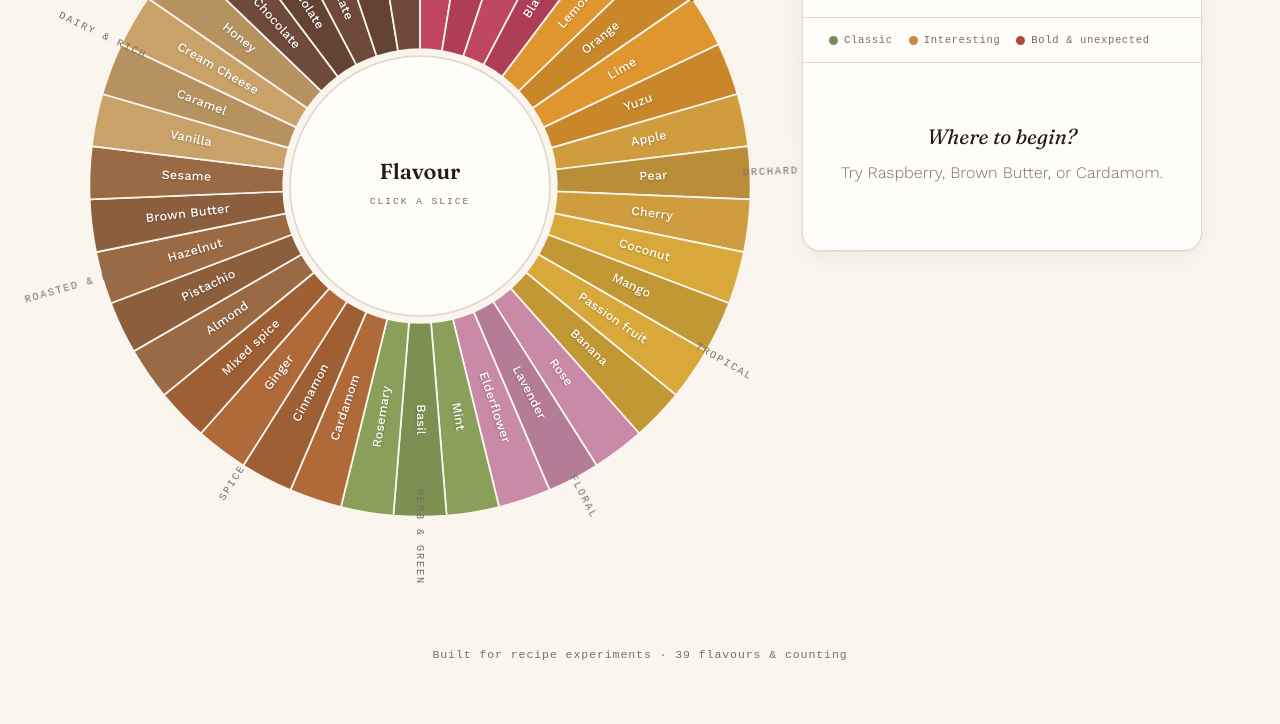
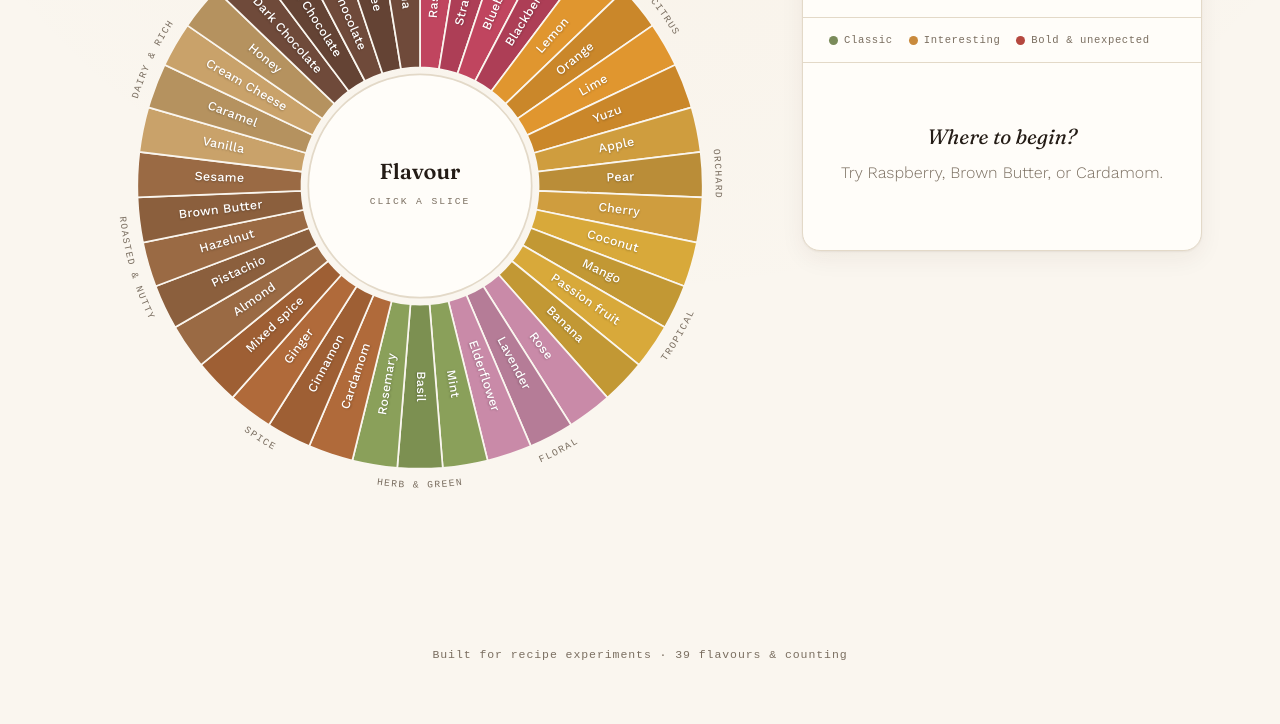
Before and after one commit to Maween/Tastewheel, a plain HTML site: page index.html in a window 1280 px wide. Shown: the part 522-1246 px from the top of the page. Drawn offline with nearby package versions, Linux system fonts and the light colour scheme; a web font is replaced by a local one.

Commit message:
Update index.html

```diff
--- a/index.html
+++ b/index.html
@@ -51,7 +51,7 @@
   .seg.dim{opacity:.28}
   .seg.active{filter:brightness(1.12) drop-shadow(0 4px 10px rgba(60,40,20,.25))}
   .seg-label{font-family:'Work Sans',sans-serif;font-weight:500;font-size:11px;fill:#fff;pointer-events:none;letter-spacing:.02em;text-shadow:0 1px 2px rgba(0,0,0,.25)}
-  .fam-label{font-family:'Spline Sans Mono',monospace;font-size:9px;letter-spacing:.18em;text-transform:uppercase;fill:var(--muted);pointer-events:none}
+  .fam-label{font-family:'Spline Sans Mono',monospace;font-size:8.5px;letter-spacing:.14em;text-transform:uppercase;fill:var(--muted);pointer-events:none;dominant-baseline:central}
   .hub{font-family:'Fraunces',serif;text-anchor:middle;fill:var(--ink)}
   .hub-main{font-size:19px;font-weight:600}
   .hub-sub{font-family:'Spline Sans Mono',monospace;font-size:8.5px;letter-spacing:.2em;text-transform:uppercase;fill:var(--muted)}
@@ -315,7 +315,7 @@ let MODE='bake';
 /* ---------- BUILD WHEEL ---------- */
 const svg = document.getElementById('wheel');
 const SVGNS = "http://www.w3.org/2000/svg";
-const CX=300, CY=300, R_OUT=290, R_IN=120, R_FAM=300;
+const CX=300, CY=300, R_OUT=248, R_IN=104, R_FAM=262;
 const TWO_PI = Math.PI*2;
 
 function polar(cx,cy,r,a){return [cx+r*Math.cos(a), cy+r*Math.sin(a)];}
@@ -388,18 +388,34 @@ function buildWheel(ds){
       path.addEventListener('click',()=>select(flav.n));
       angle=a1;
     });
-    // family label outside
+    // family label — curved text following the ring, sitting in the outer margin
     const famMid=(famStart+angle)/2;
-    let [fx,fy]=polar(CX,CY,R_FAM+8,famMid);
-    let fdeg=famMid*180/Math.PI;
-    let frot=fdeg; if(fdeg>90&&fdeg<270) frot=fdeg+180;
+    const famSpan=angle-famStart;
+    // build an arc path for the text to follow, concentric with the wheel
+    const labelR=R_FAM;
+    // text should read left-to-right along the top, flipped on the bottom half
+    const bottom = (Math.sin(famMid) > 0); // famMid in lower half of circle
+    let aStart, aEnd;
+    if(bottom){ aStart=famMid+famSpan/2; aEnd=famMid-famSpan/2; }
+    else      { aStart=famMid-famSpan/2; aEnd=famMid+famSpan/2; }
+    const [ax0,ay0]=polar(CX,CY,labelR,aStart);
+    const [ax1,ay1]=polar(CX,CY,labelR,aEnd);
+    const sweep = bottom?0:1;
+    const arcId='famarc-'+fam.name.replace(/[^a-z0-9]/gi,'');
+    const apath=document.createElementNS(SVGNS,'path');
+    apath.setAttribute('id',arcId);
+    apath.setAttribute('d',`M${ax0} ${ay0} A${labelR} ${labelR} 0 0 ${sweep} ${ax1} ${ay1}`);
+    apath.setAttribute('fill','none');
+    svg.appendChild(apath);
     const ft=document.createElementNS(SVGNS,'text');
-    ft.setAttribute('x',fx);ft.setAttribute('y',fy);
     ft.setAttribute('class','fam-label');
-    ft.setAttribute('text-anchor','middle');
-    ft.setAttribute('dominant-baseline','middle');
-    ft.setAttribute('transform',`rotate(${frot} ${fx} ${fy})`);
-    ft.textContent=fam.name;
+    const tp=document.createElementNS(SVGNS,'textPath');
+    tp.setAttributeNS('http://www.w3.org/1999/xlink','xlink:href','#'+arcId);
+    tp.setAttribute('href','#'+arcId);
+    tp.setAttribute('startOffset','50%');
+    tp.setAttribute('text-anchor','middle');
+    tp.textContent=fam.name;
+    ft.appendChild(tp);
     svg.appendChild(ft);
   });
 
```
